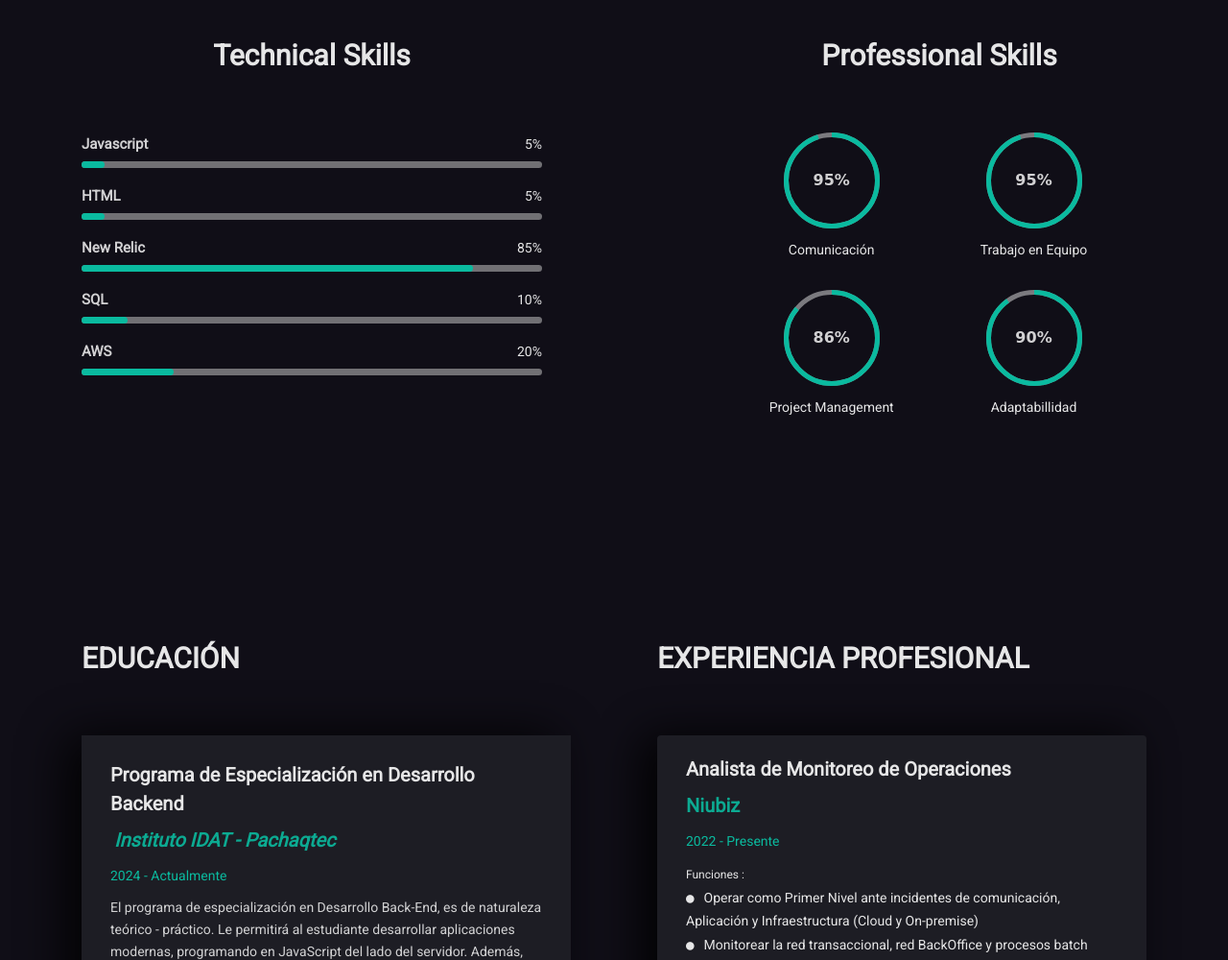
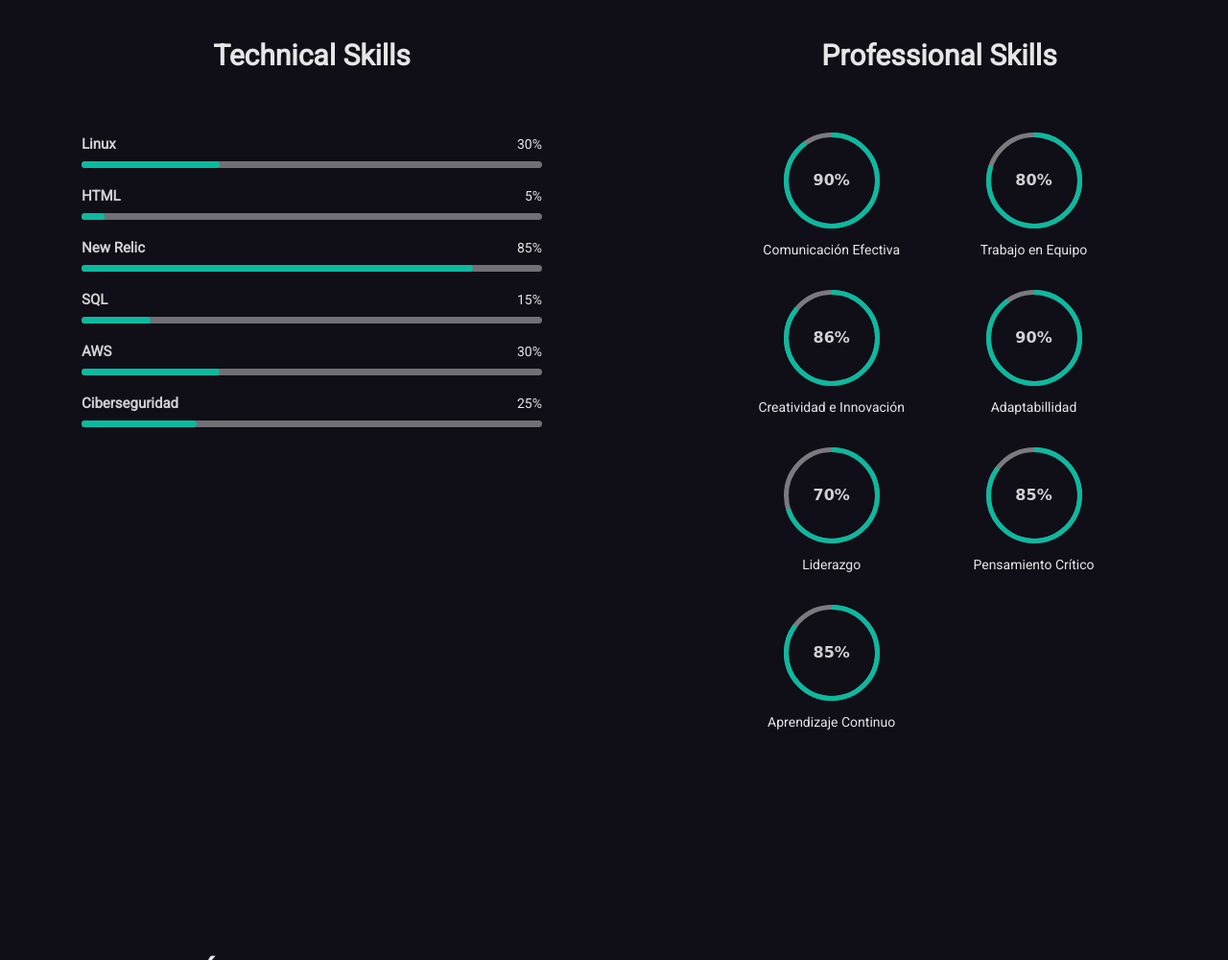
Before and after one commit to kahumada31/kahumada31.github.io, a plain HTML site: page index.html in a window 1280 px wide. Shown: the part 1800-2800 px from the top of the page at 96% size. Drawn offline with Linux system fonts and the light colour scheme; some packages are replaced by stand-ins of ours.

Commit message:
Se comenta el api de maps

```diff
--- a/index.html
+++ b/index.html
@@ -10,10 +10,10 @@
         <meta name="viewport" content="width=device-width, initial-scale=1, shrink-to-fit=no">
 
         <!-- FAV AND ICONS   -->
-        <link rel="shortcut icon" href="assets/images/favicon.ico">
-        <link rel="shortcut icon" href="assets/images/apple-icon.png">
-        <link rel="shortcut icon" sizes="72x72" href="assets/images/apple-icon-72x72.png">
-        <link rel="shortcut icon" sizes="114x114" href="assets/images/LUFFY3-removebg-preview.png">
+        <link rel="shortcut icon" href="assets/images/Crountch-One-Piece-Jolly-Roger-Luffys-flag.256.png">
+        <link rel="shortcut icon" href="assets/images/LUFFY3-removebg-preview.png">
+        <link rel="shortcut icon" sizes="72x72" href="assets/images/LUFFY3-removebg-preview.png">
+        <link rel="shortcut icon" sizes="114x114" href="assets/images/Crountch-One-Piece-Jolly-Roger-Luffys-flag.256.png">
 
         <!-- Google Font-->
         <link href="http://fonts.googleapis.com/css?family=Roboto" rel="stylesheet">
@@ -187,11 +187,11 @@
                                     <div class="candidatos">
                                         <div class="parcial">
                                             <div class="info">
-                                                <div class="nome">Javascript</div>
-                                                <div class="percentagem-num">5%</div>
+                                                <div class="nome">Linux</div>
+                                                <div class="percentagem-num">30%</div>
                                             </div>
                                             <div class="progressBar">
-                                                <div class="percentagem" style="width: 5%;"></div>
+                                                <div class="percentagem" style="width: 30%;"></div>
                                             </div>
                                         </div>
                                     </div>
@@ -221,10 +221,10 @@
                                         <div class="parcial">
                                             <div class="info">
                                                 <div class="nome">SQL</div>
-                                                <div class="percentagem-num">10%</div>
+                                                <div class="percentagem-num">15%</div>
                                             </div>
                                             <div class="progressBar">
-                                                <div class="percentagem" style="width: 10%;"></div>
+                                                <div class="percentagem" style="width: 15%;"></div>
                                             </div>
                                         </div>
                                     </div>
@@ -232,10 +232,21 @@
                                         <div class="parcial">
                                             <div class="info">
                                                 <div class="nome">AWS</div>
-                                                <div class="percentagem-num">20%</div>
+                                                <div class="percentagem-num">30%</div>
                                             </div>
                                             <div class="progressBar">
-                                                <div class="percentagem" style="width: 20%;"></div>
+                                                <div class="percentagem" style="width: 30%;"></div>
+                                            </div>
+                                        </div>
+                                    </div>
+                                    <div class="candidatos">
+                                        <div class="parcial">
+                                            <div class="info">
+                                                <div class="nome">Ciberseguridad</div>
+                                                <div class="percentagem-num">25%</div>
+                                            </div>
+                                            <div class="progressBar">
+                                                <div class="percentagem" style="width: 25%;"></div>
                                             </div>
                                         </div>
                                     </div>
@@ -248,20 +259,32 @@
                             <h3>Professional Skills</h3>
                             <ul class="mh-professional-progress" >
                                 <li>
-                                    <div class="mh-progress mh-progress-circle" data-progress="95"></div>
-                                    <div class="pr-skill-name">Comunicación</div>
+                                    <div class="mh-progress mh-progress-circle" data-progress="90"></div>
+                                    <div class="pr-skill-name">Comunicación Efectiva</div>
                                 </li>
                                 <li>
-                                    <div class="mh-progress mh-progress-circle" data-progress="95"></div>
+                                    <div class="mh-progress mh-progress-circle" data-progress="80"></div>
                                     <div class="pr-skill-name">Trabajo en Equipo</div>
                                 </li>
                                 <li>
                                     <div class="mh-progress mh-progress-circle" data-progress="86"></div>
-                                    <div class="pr-skill-name">Project Management</div>
+                                    <div class="pr-skill-name">Creatividad e Innovación</div>
                                 </li>
                                 <li>
                                     <div class="mh-progress mh-progress-circle" data-progress="90"></div>
                                     <div class="pr-skill-name">Adaptabillidad</div>
+                                </li>
+                                <li>
+                                    <div class="mh-progress mh-progress-circle" data-progress="70"></div>
+                                    <div class="pr-skill-name">Liderazgo</div>
+                                </li>
+                                <li>
+                                    <div class="mh-progress mh-progress-circle" data-progress="85"></div>
+                                    <div class="pr-skill-name">Pensamiento Crítico</div>
+                                </li>
+                                <li>
+                                    <div class="mh-progress mh-progress-circle" data-progress="85"></div>
+                                    <div class="pr-skill-name">Aprendizaje Continuo</div>
                                 </li>
                             </ul>
                         </div>
@@ -393,7 +416,7 @@
                                             <h4>Dirección</h4>
                                             <address>
                                                 San Martín de Porres, Lima <br>
-                                                 Lima
+                                                Perú
                                             </address>
                                         </div>
                                     </div>
@@ -413,11 +436,11 @@
                                 <div class="col-sm-12 col-md-4">
                                     <div class="mh-address-footer-item dark-bg shadow-1 wow fadeInUp" data-wow-duration="0.8s" data-wow-delay="0.7s">
                                         <div class="each-icon">
-                                            <i class="fa fa-phone"></i>
+                                            <i class="fa fa-whatsapp"></i>
                                         </div>
                                         <div class="each-info">
                                             <h4>Móvil</h4>
-                                            <a href="callto:(51)-960764953">(+51)-960764953</a><br>
+                                            <a href="https://wa.link/c0sa8s" target="_blank">(+51)-960764953</a><br>
                                         </div>
                                     </div>
                                 </div>
@@ -428,7 +451,7 @@
                             <div class="row">
                                 <div class="col-sm-6">
                                     <div class="text-left text-xs-center">
-                                       <p><a href="#">Themeplaza</a></p>
+                                       <p><a href="https://themeforest.net/user/themespiders" target="_blank">©themespiders</a></p>
                                     </div>
                                 </div>
                                 <div class="col-sm-6">
@@ -478,7 +501,9 @@
     <script src="assets/plugins/js/isotope.pkgd.js"></script>
     <script src="assets/plugins/js/packery-mode.pkgd.js"></script>
     <!-- Map api -->
+     <!--
     <script src="http://maps.googleapis.com/maps/api/js?v=3.exp&amp;key=AIzaSyCRP2E3BhaVKYs7BvNytBNumU0MBmjhhxc"></script>
+    -->
     <!-- Custom Scripts-->
     <script src="assets/js/map-init.js"></script>
     <script src="assets/js/custom-scripts.js"></script>
```
